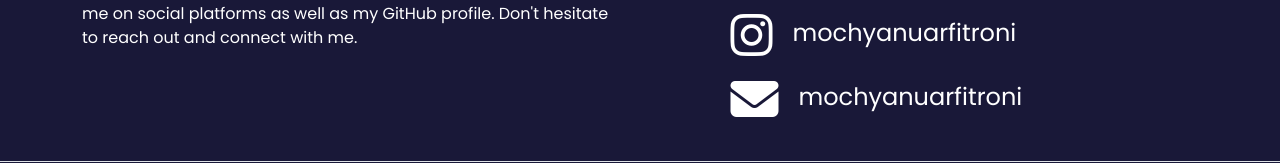
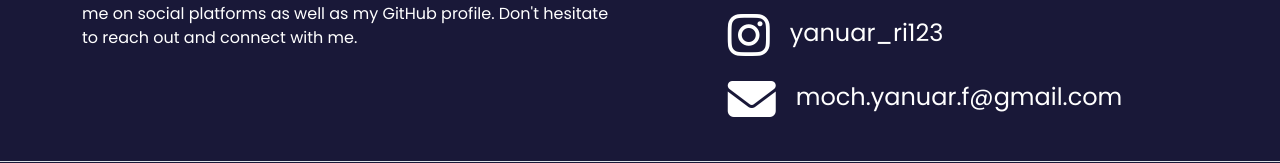
Before and after one commit to MochammadYanuarFitroni/My-Web-Profile, a plain HTML site: page index.html in a window 1280 px wide. Shown: the part 3146-3309 px from the top of the page. Drawn offline with nearby package versions, Linux system fonts and the light colour scheme.

Commit message:
fix social & update document

```diff
--- a/index.html
+++ b/index.html
@@ -79,7 +79,7 @@
               class="border border-3 border-primary rounded-pill me-2"><span>Github <i
                   class="fa-brands fa-square-github"></i></span></a>
             <div class="col mt-4 download-cv">
-              <a href="Assets/CV - Mochammad Yanuar Fitroni.pdf" class="btn btn-primary rounded-pill"
+              <a href="Assets/CV - Mochammad Yanuar Fitroni new.pdf.pdf" class="btn btn-primary rounded-pill"
                 download="CV-Mochammad Yanuar Fitroni">Download CV</a>
             </div>
           </div>
@@ -471,13 +471,13 @@
                 </a>
               </li>
               <li class="list-group-item bg-transparent border-0">
-                <a href="https://www.linkedin.com/in/mochyanuarfitroni/">
-                  <i class="fa-brands fa-instagram"></i><span>mochyanuarfitroni</span>
+                <a href="https://www.instagram.com/yanuar_ri123/">
+                  <i class="fa-brands fa-instagram"></i><span>yanuar_ri123</span>
                 </a>
               </li>
               <li class="list-group-item bg-transparent border-0">
-                <a href="https://www.linkedin.com/in/mochyanuarfitroni/">
-                  <i class="fa-solid fa-envelope"></i><span>mochyanuarfitroni</span>
+                <a href="mailto:moch.yanuar.f@gmail.com">
+                  <i class="fa-solid fa-envelope"></i><span>moch.yanuar.f@gmail.com</span>
                 </a>
               </li>
             </ul>
```
Also changed, not shown: 1 other file.
